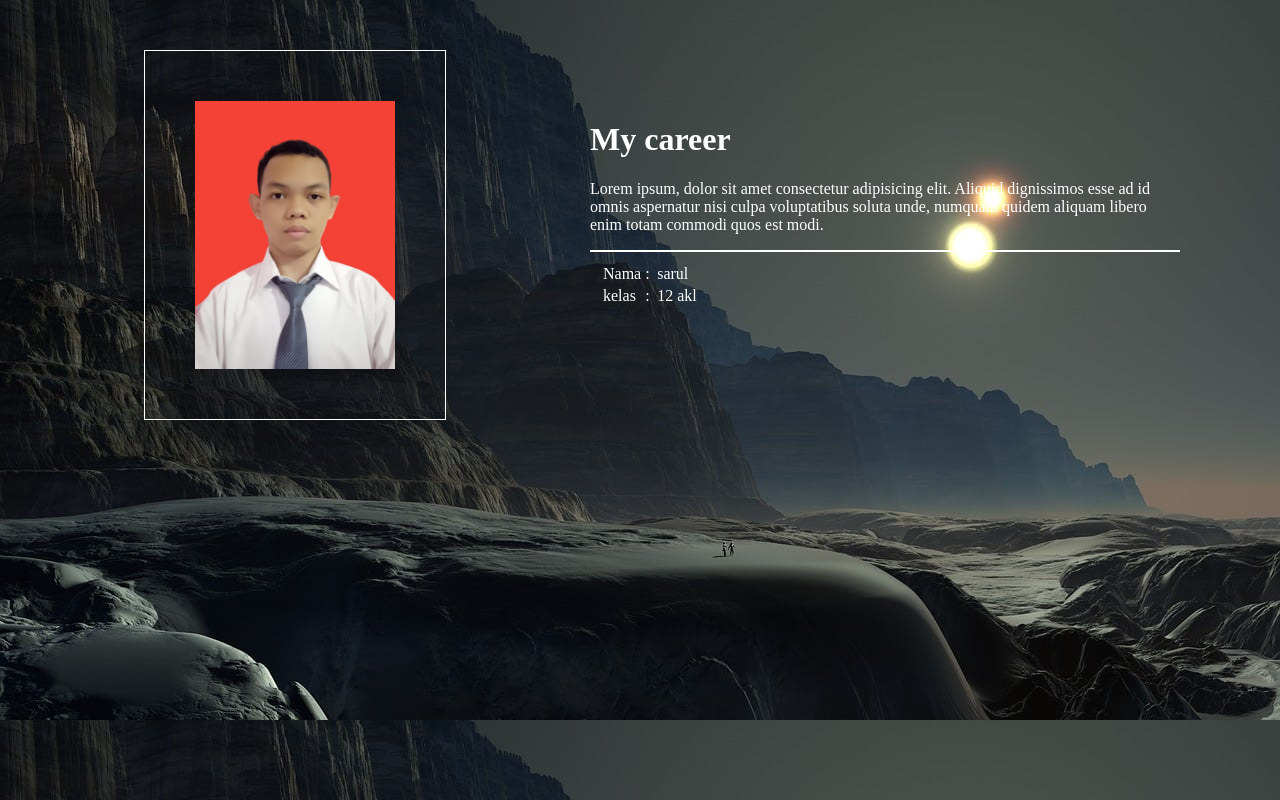
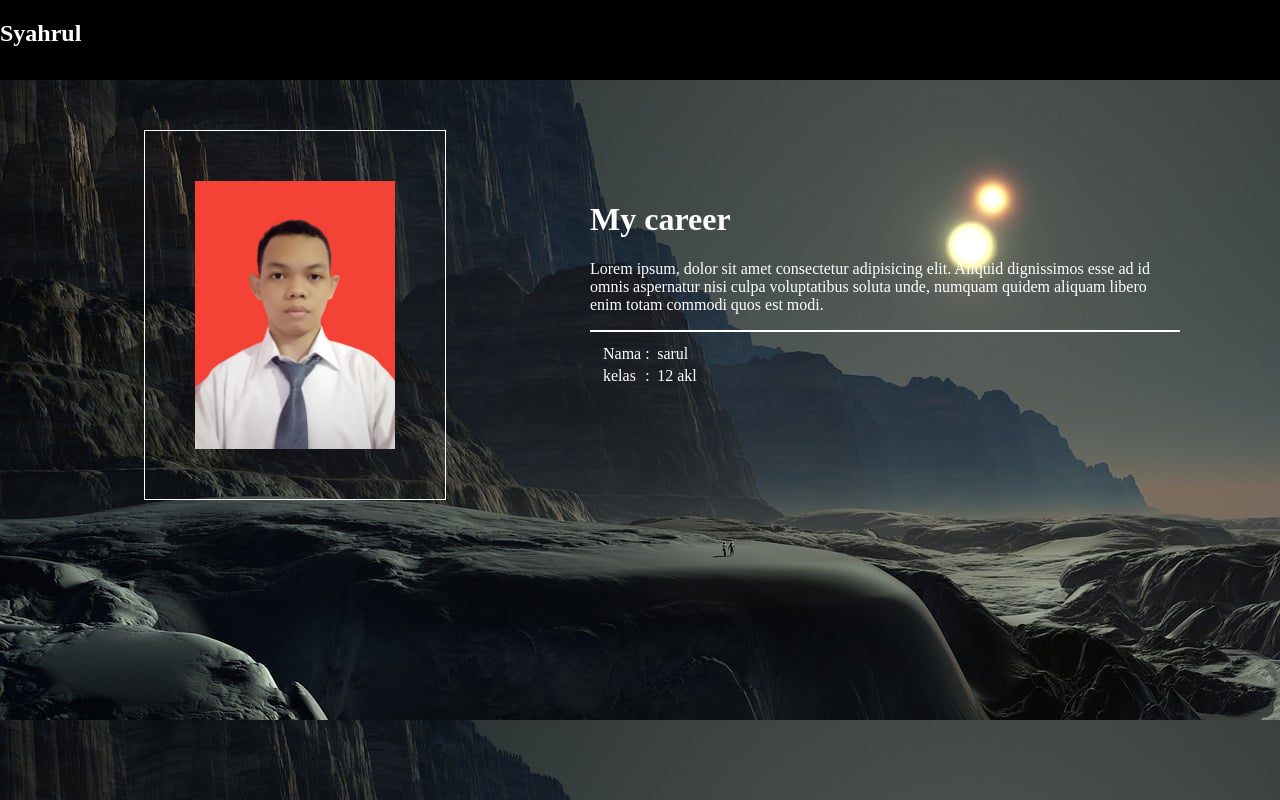
Before and after one commit to Syaahid22/Profile, a plain HTML site: page Biodata/index.html in a window 1280 px wide. Drawn offline with Linux system fonts and the light colour scheme.

Commit message:
feat : add navbar

```diff
--- a/Biodata/index.css
+++ b/Biodata/index.css
@@ -4,6 +4,16 @@ body {
   background-size: cover;
   background-image: url(images/background.jpg);
   width: 100vw;
+}
+
+.navbar {
+  color: white;
+  height: 80px;
+  width: 100%;
+  background-color: black;
+  position: sticky;
+  display: flex;
+  align-content: center;
 }
 
 .container {
--- a/Biodata/index.html
+++ b/Biodata/index.html
@@ -7,6 +7,9 @@
     <link rel="stylesheet" href="index.css" />
   </head>
   <body>
+    <nav class="navbar">
+      <h1>Syahrul</h1>
+    </nav>
     <div class="container">
       <!-- foto -->
       <div class="box-photo">
```
